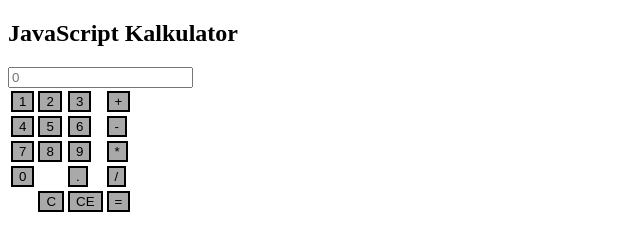
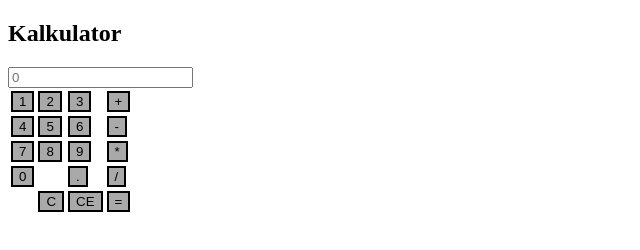
Before and after one commit to nmk666-maker/webapp01, a website: page calculator.html in a window 1280 px wide. Shown: the whole page, without its empty margins (0-640 px from the left). Drawn offline with Linux system fonts and the light colour scheme.

Commit message:
laget kalkulator

```diff
--- a/calculator.html
+++ b/calculator.html
@@ -5,7 +5,7 @@
   <title>JavaScript Kalkulator (helt basic)</title>
 </head>
 <body>
-  <h2>JavaScript Kalkulator</h2>
+  <h2>Kalkulator</h2>
 
   <!-- Tekstboks der svaret vises -->
   <input id="display" type="text" placeholder="0" readonly>
```
